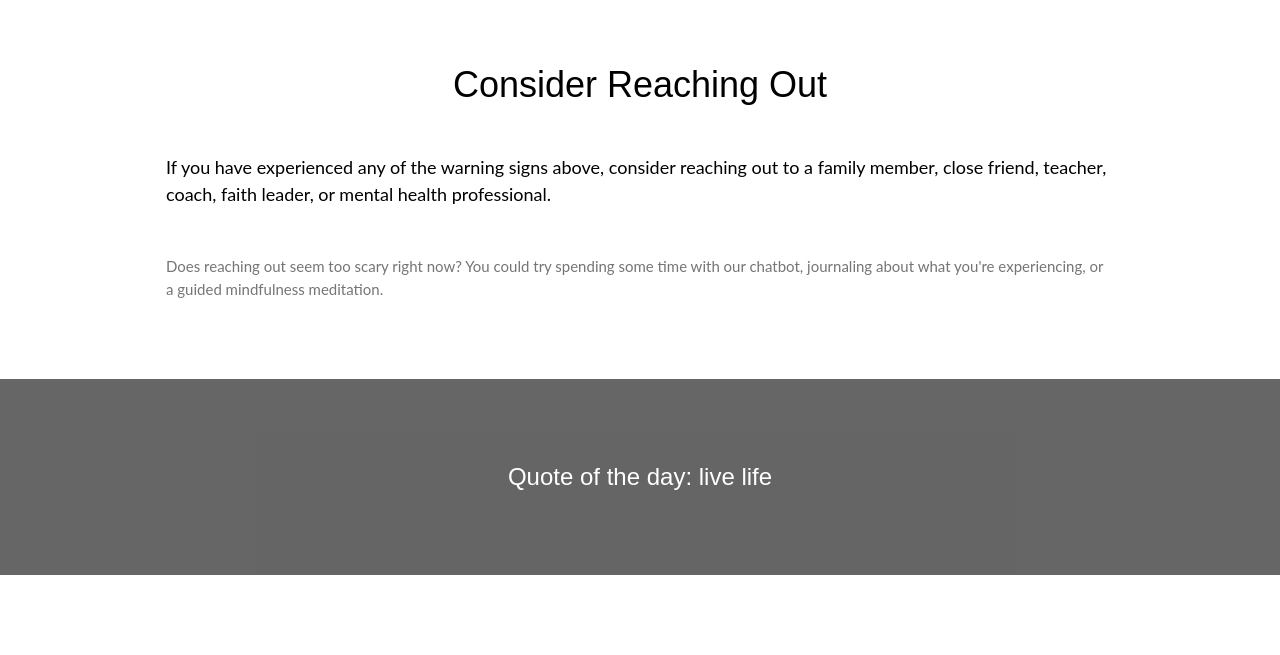
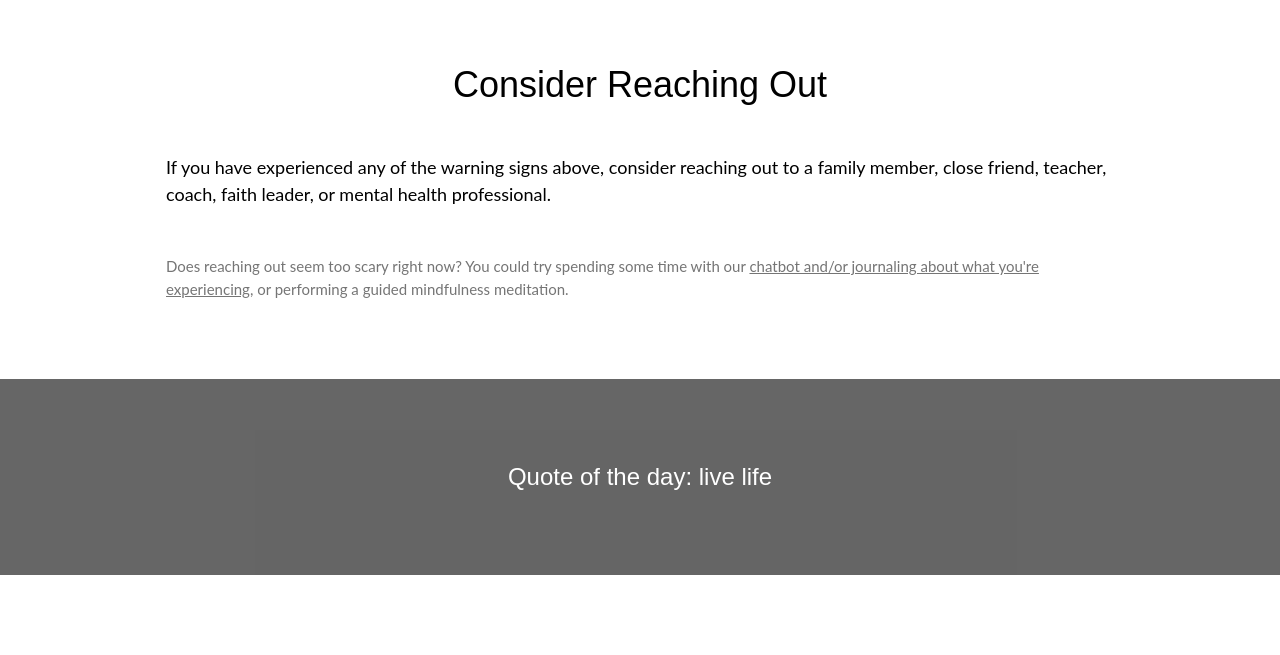
Before and after one commit to knorms/serene, a plain HTML site: page home.html in a window 1280 px wide. Shown: the part 1349-2004 px from the top of the page. Drawn offline with Linux system fonts and the light colour scheme.

Commit message:
home page with link to journal

```diff
--- a/home.html
+++ b/home.html
@@ -86,7 +86,7 @@ body,h1,h2,h3,h4,h5,h6 {font-family: "Lato", sans-serif}
       <h1 class="w3-center">Consider Reaching Out</h1>
       <h5 class="w3-padding-32"> If you have experienced any of the warning signs above, consider reaching out to a family member, close friend, teacher, coach, faith leader, or mental health professional.</h5>
 
-      <p class="w3-text-grey">Does reaching out seem too scary right now? You could try spending some time with our chatbot, journaling about what you're experiencing, or a guided mindfulness meditation.</p>
+      <p class="w3-text-grey">Does reaching out seem too scary right now? You could try spending some time with our <a href="./index.html"  target="_blank">chatbot and/or journaling about what you're experiencing</a>, or performing a guided mindfulness meditation.</p>
     </div>
   </div>
 </div>
--- a/index.js
+++ b/index.js
@@ -1,6 +1,9 @@
 //1.
 var http = require('http');
 var fs = require('fs');
+
+//=> <h2 class = "title welcome">Hello there!</h2>
+
 //2.
 var server = http.createServer(function (req, resp) {
     //3.
@@ -23,5 +26,8 @@ var server = http.createServer(function (req, resp) {
         resp.end();
     }
 });
+
+console.log('hi');
+
 //5.
 server.listen(3000);
```
Also changed, not shown: README.md (deleted), ilove.jpg (added), notebook.jpg (added), 1 other file.
